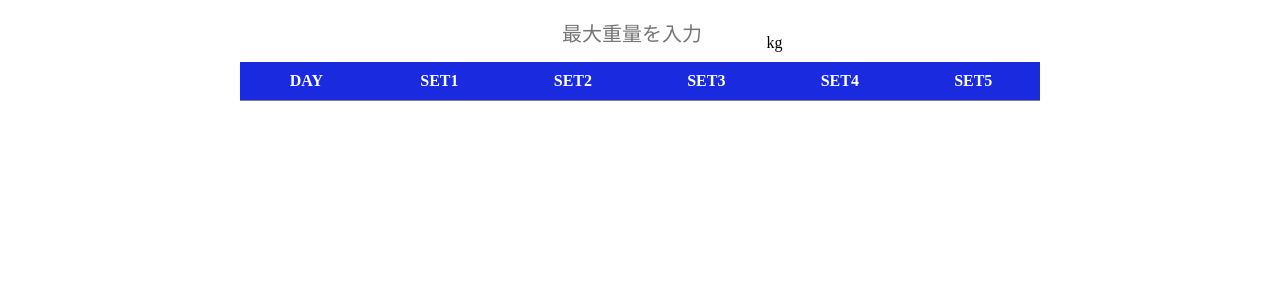
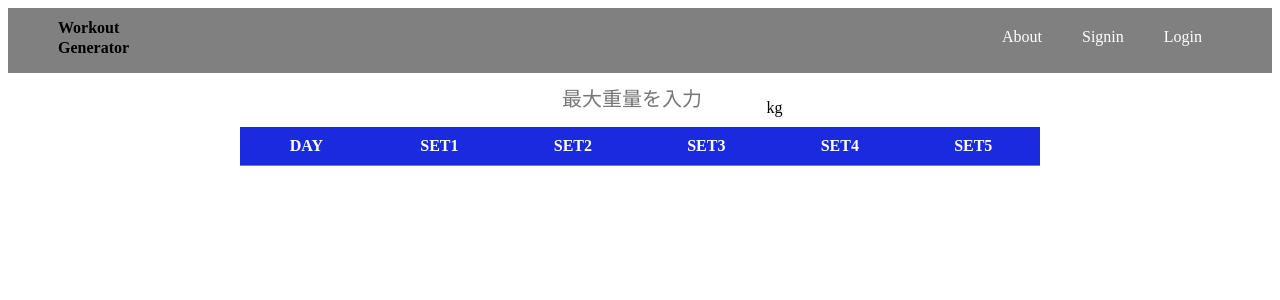
Before and after one commit to keisuke90/5-5-workout, a Vue app in the folder packages/frontend/: page / in a window 1280 px wide. Shown: the top 300 px of the page. Built offline with nearby package versions, Linux system fonts and the light colour scheme.

Commit message:
ヘッダーの実装

```diff
--- a/packages/frontend/src/App.vue
+++ b/packages/frontend/src/App.vue
@@ -1,4 +1,5 @@
 <template>
+  <main-header></main-header>
   <div class="five-by-five">
     <div class="input-wrapper">
       <input
@@ -34,6 +35,7 @@
 <script setup lang="ts">
 import { ref } from "vue";
 import WorkoutApiService from "./services/workoutApi";
+import MainHeader from "./components/MainHeader.vue";
 
 let weight = ref();
 let workout = ref({});
--- /dev/null
+++ b/packages/frontend/src/components/MainHeader.vue
@@ -0,0 +1,59 @@
+<template>
+  <div class="header">
+    <div class="logo">
+      <span class="logo__inner">Workout</span>
+      <span class="logo__inner">Generator</span>
+    </div>
+    <nav class="menu">
+      <ul>
+        <li class="menu__item">About</li>
+        <li class="menu__item">Signin</li>
+        <li class="menu__item">Login</li>
+      </ul>
+    </nav>
+  </div>
+</template>
+
+<script setup></script>
+
+<style lang="scss" scoped>
+.header {
+  display: flex;
+  height: 65px;
+  background-color: gray;
+  padding: 0 50px;
+  position: relative;
+}
+
+.logo {
+  display: flex;
+  font-weight: bold;
+  flex-direction: column;
+  padding: 10px 0;
+  .logo__inner {
+    line-height: 20px;
+  }
+}
+
+.menu {
+  position: absolute;
+
+  right: 50px;
+  ul {
+    display: flex;
+    list-style: none;
+    padding: 0;
+    margin: 0;
+
+    .menu__item {
+      color: white;
+      padding: 20px;
+      cursor: pointer;
+
+      &:hover {
+        color: blue;
+      }
+    }
+  }
+}
+</style>
```
